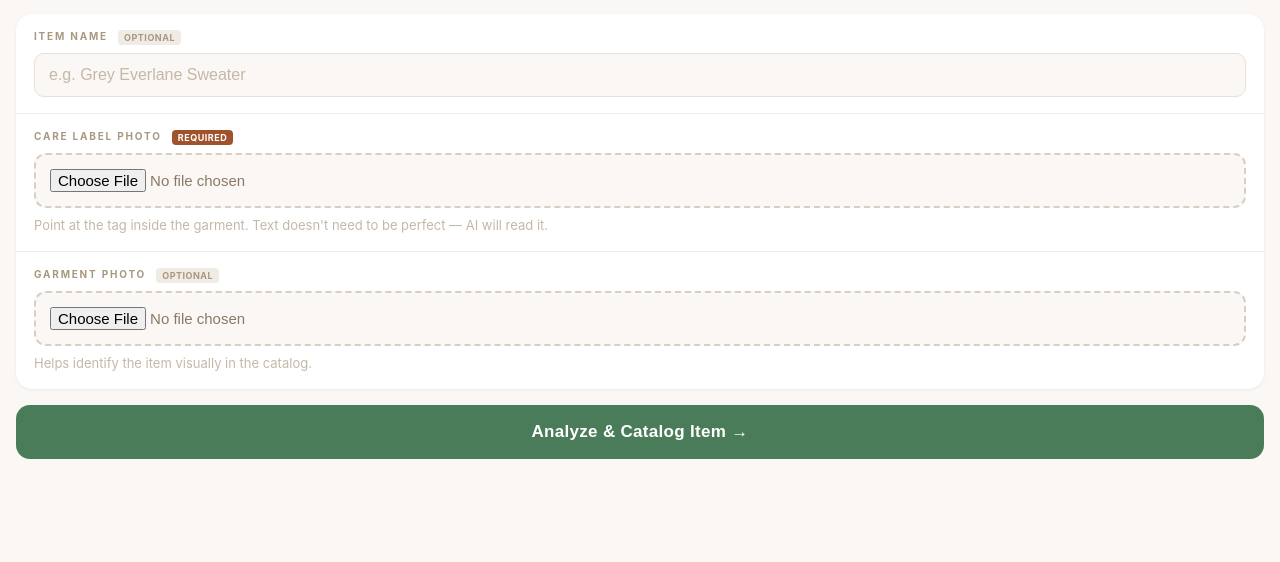
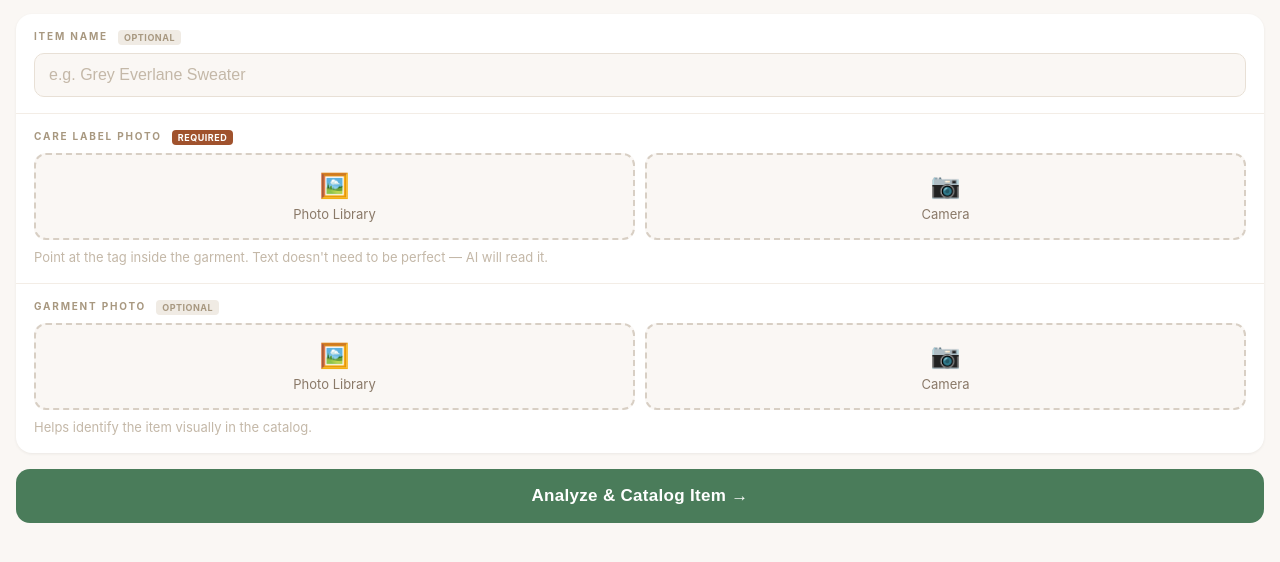
Before and after one commit to sreejith0217/wardrobe-catalog, a Flask app: page /add in a window 1280 px wide. Shown: the part 77-639 px from the top of the page. Run offline with Flask 3, Linux system fonts and the light colour scheme; the visitor is signed in with stand-in values (Sample User, id 1).

Commit message:
Add separate Camera and Photo Library buttons to fix Chrome iOS picker issue
Co-Authored-By: Claude Sonnet 4.6 <noreply@anthropic.com>

```diff
--- a/templates/add.html
+++ b/templates/add.html
@@ -90,18 +90,32 @@
 
     .photo-input { position: relative; }
 
-    input[type="file"] {
-      display: block;
-      width: 100%;
-      padding: 14px;
+    input[type="file"] { display: none; }
+
+    .photo-btns {
+      display: flex;
+      gap: 10px;
+    }
+
+    .photo-btn {
+      flex: 1;
+      display: flex;
+      flex-direction: column;
+      align-items: center;
+      gap: 6px;
+      padding: 16px 10px;
       border: 2px dashed #d8cfc4;
       border-radius: 12px;
       background: #faf7f4;
       color: #8a7968;
-      font-size: 15px;
+      font-size: 13px;
       cursor: pointer;
+      transition: all 0.2s;
+      text-align: center;
     }
-    input[type="file"]:focus { outline: none; border-color: #4a7c5a; }
+    .photo-btn:hover { border-color: #4a7c5a; color: #4a7c5a; background: #f2f7f3; }
+    .photo-btn .btn-icon { font-size: 24px; }
+    .photo-btn.selected { border-color: #4a7c5a; border-style: solid; background: #f2f7f3; color: #4a7c5a; }
 
     .preview {
       margin-top: 10px;
@@ -206,8 +220,18 @@
     <div class="field">
       <label>Care Label Photo <span class="required-badge">required</span></label>
       <div class="photo-input">
-        <input type="file" name="label_photo" accept="image/*"
-               id="labelInput" onchange="previewPhoto(this, 'labelPreview', 'labelBtnText')">
+        <input type="file" name="label_photo" accept="image/*" id="labelInput">
+        <input type="file" accept="image/*" capture="environment" id="labelCamera">
+        <div class="photo-btns">
+          <div class="photo-btn" id="labelLibraryBtn" onclick="document.getElementById('labelInput').click()">
+            <span class="btn-icon">🖼️</span>
+            <span>Photo Library</span>
+          </div>
+          <div class="photo-btn" id="labelCameraBtn" onclick="document.getElementById('labelCamera').click()">
+            <span class="btn-icon">📷</span>
+            <span>Camera</span>
+          </div>
+        </div>
       </div>
       <div class="preview" id="labelPreview">
         <img id="labelImg" src="" alt="Label preview">
@@ -218,8 +242,18 @@
     <div class="field">
       <label>Garment Photo <span class="optional-badge">optional</span></label>
       <div class="photo-input">
-        <input type="file" name="garment_photo" accept="image/*"
-               id="garmentInput" onchange="previewPhoto(this, 'garmentPreview', 'garmentBtnText')">
+        <input type="file" name="garment_photo" accept="image/*" id="garmentInput">
+        <input type="file" accept="image/*" capture="environment" id="garmentCamera">
+        <div class="photo-btns">
+          <div class="photo-btn" id="garmentLibraryBtn" onclick="document.getElementById('garmentInput').click()">
+            <span class="btn-icon">🖼️</span>
+            <span>Photo Library</span>
+          </div>
+          <div class="photo-btn" id="garmentCameraBtn" onclick="document.getElementById('garmentCamera').click()">
+            <span class="btn-icon">📷</span>
+            <span>Camera</span>
+          </div>
+        </div>
       </div>
       <div class="preview" id="garmentPreview">
         <img id="garmentImg" src="" alt="Garment preview">
@@ -243,10 +277,8 @@
 </div>
 
 <script>
-  function previewPhoto(input, previewId, btnTextId) {
-    const file = input.files[0];
+  function showPreview(file, previewId) {
     if (!file) return;
-    document.getElementById(btnTextId).textContent = file.name;
     const preview = document.getElementById(previewId);
     const img = preview.querySelector("img");
     const reader = new FileReader();
@@ -256,6 +288,38 @@
     };
     reader.readAsDataURL(file);
   }
+
+  function syncCameraToInput(cameraInput, mainInput, previewId, libraryBtnId, cameraBtnId) {
+    const file = cameraInput.files[0];
+    if (!file) return;
+    // Copy file to the main (named) input via DataTransfer
+    const dt = new DataTransfer();
+    dt.items.add(file);
+    mainInput.files = dt.files;
+    showPreview(file, previewId);
+    document.getElementById(cameraBtnId).classList.add("selected");
+    document.getElementById(libraryBtnId).classList.remove("selected");
+  }
+
+  document.getElementById("labelInput").addEventListener("change", function() {
+    showPreview(this.files[0], "labelPreview");
+    document.getElementById("labelLibraryBtn").classList.add("selected");
+    document.getElementById("labelCameraBtn").classList.remove("selected");
+  });
+
+  document.getElementById("labelCamera").addEventListener("change", function() {
+    syncCameraToInput(this, document.getElementById("labelInput"), "labelPreview", "labelLibraryBtn", "labelCameraBtn");
+  });
+
+  document.getElementById("garmentInput").addEventListener("change", function() {
+    showPreview(this.files[0], "garmentPreview");
+    document.getElementById("garmentLibraryBtn").classList.add("selected");
+    document.getElementById("garmentCameraBtn").classList.remove("selected");
+  });
+
+  document.getElementById("garmentCamera").addEventListener("change", function() {
+    syncCameraToInput(this, document.getElementById("garmentInput"), "garmentPreview", "garmentLibraryBtn", "garmentCameraBtn");
+  });
 
   document.getElementById("addForm").addEventListener("submit", function(e) {
     const labelInput = document.getElementById("labelInput");
```
